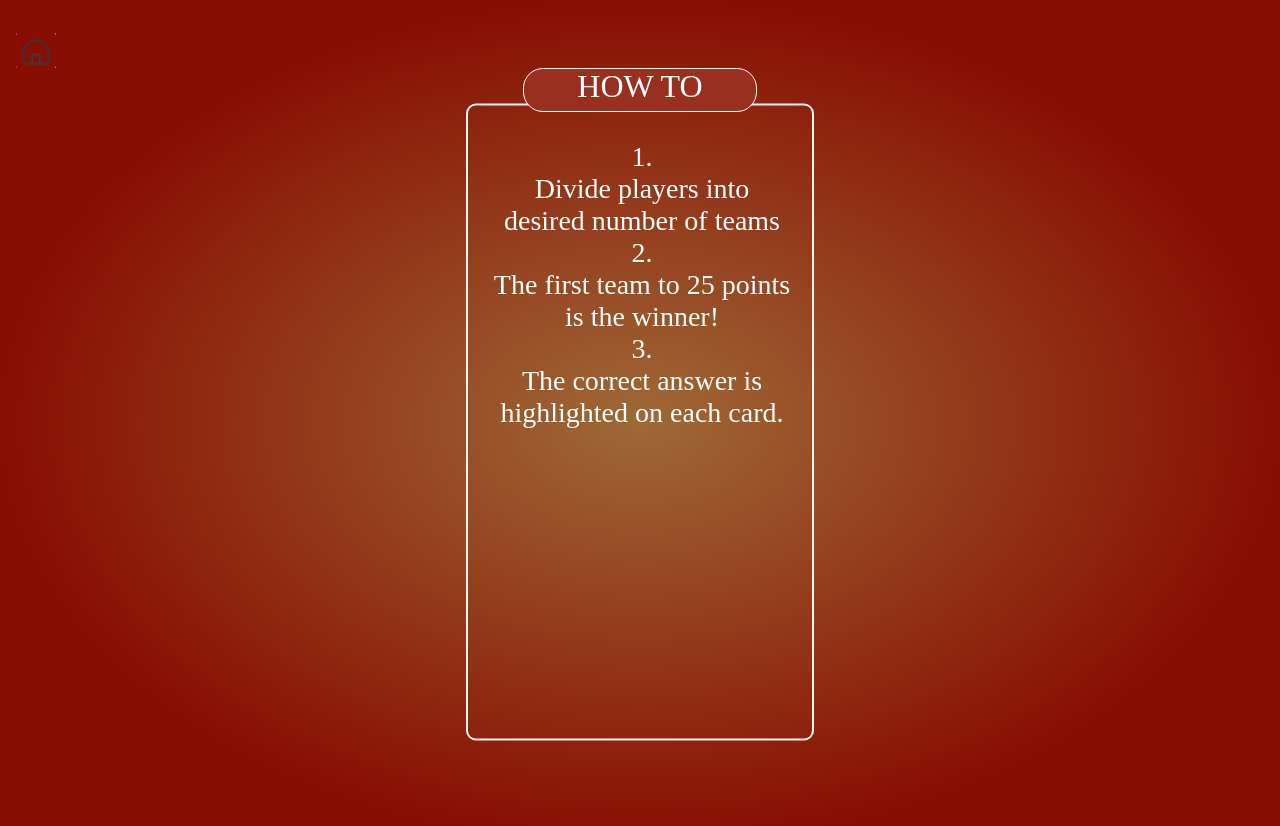
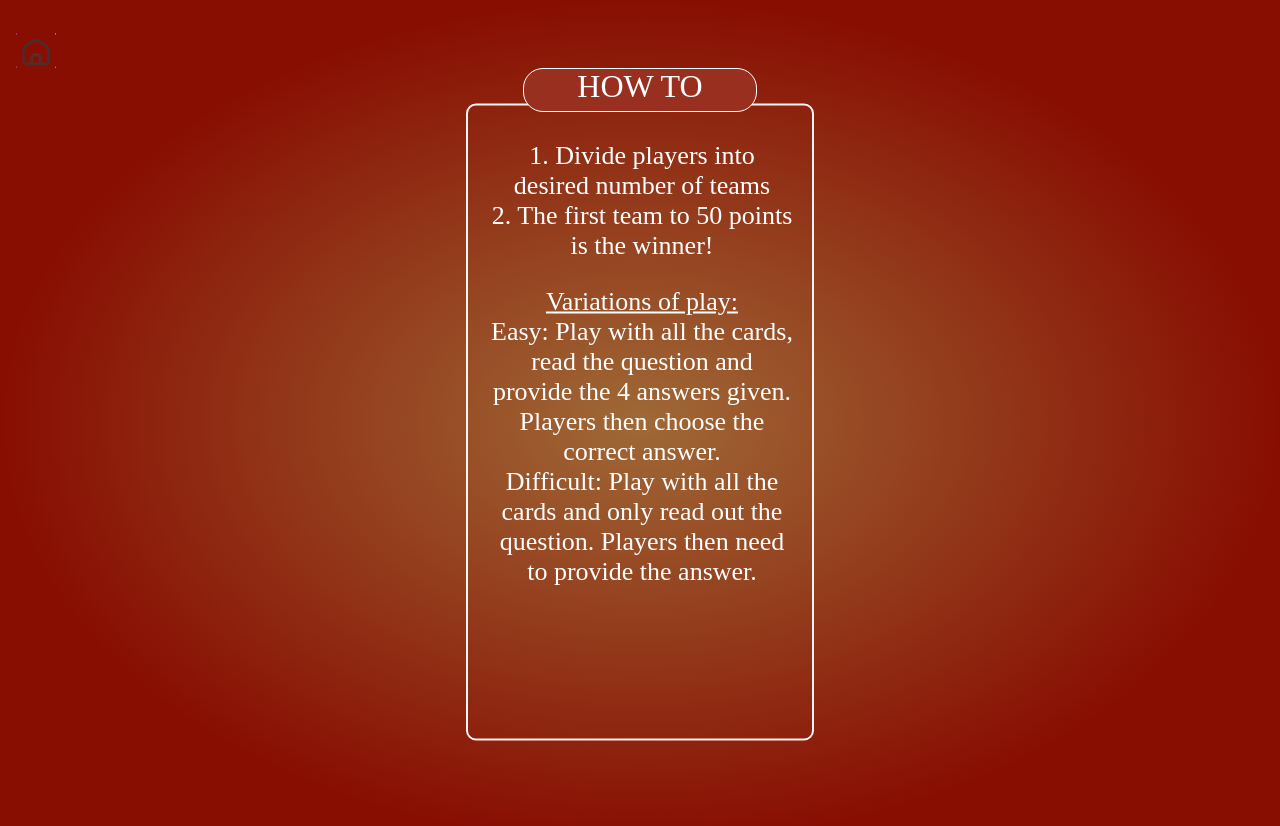
Before and after one commit to axjain31/big-bollywood-trivia-app, a plain HTML site: page rules.html in a window 1280 px wide. Drawn offline with Linux system fonts and the light colour scheme; a web font is replaced by a local one.

Commit message:
Update rules.html

```diff
--- a/rules.html
+++ b/rules.html
@@ -32,7 +32,7 @@
         height: 844px;
         overflow: hidden;
         text-align: center;
-        font-size: 28px;
+        font-size: 26px;
         color: #fff;
         font-family: 'ITF Devanagari';
       "
@@ -63,15 +63,13 @@
             height: 588px;
           "
         >
-          <p style="margin: 0">1.</p>
-          <p style="margin: 0">Divide players into desired number of teams</p>
-          <p style="margin: 0">2.</p>
-          <p style="margin: 0">The first team to 25 points is the winner!</p>
-          <p style="margin: 0">
-            <p style="margin: 0">3.</p>
-            The correct answer is highlighted on each card.
-          </p>
-        </div>
+          <p style="margin: 0">1. Divide players into desired number of teams</p>
+          <p style="margin: 0">2. The first team to 50 points is the winner!</p>
+      <p></p>
+          <p style="margin: 0"> <u>Variations of play:</u></p>
+          <p style="margin: 0"> Easy: Play with all the cards, read the question and provide the 4 answers given. Players then choose the correct answer.</p>
+            <p style="margin: 0"> Difficult: Play with all the cards and only read out the question. Players then need to provide the answer.</p>
+          </div>
       </div>
       <div
         style="
```
